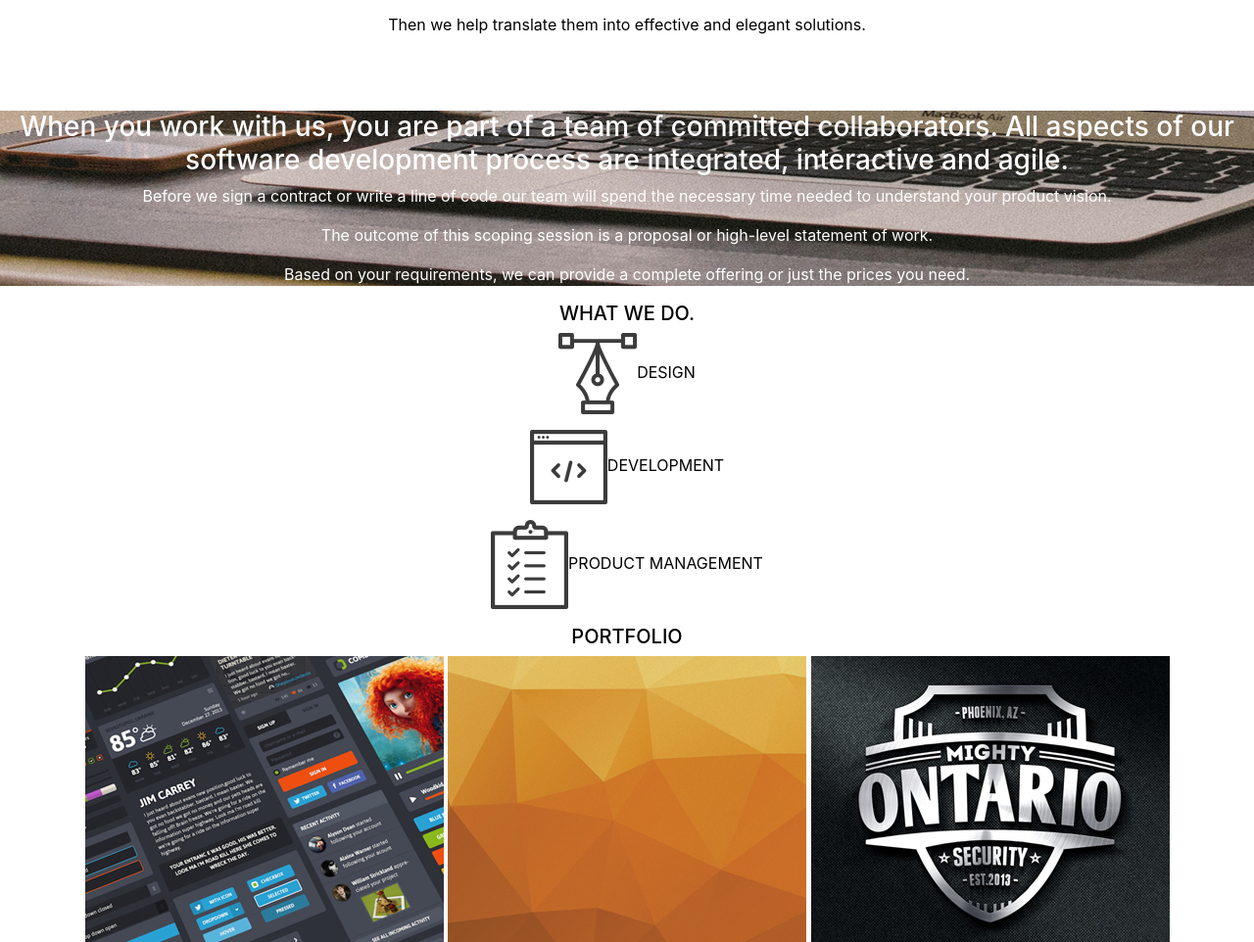
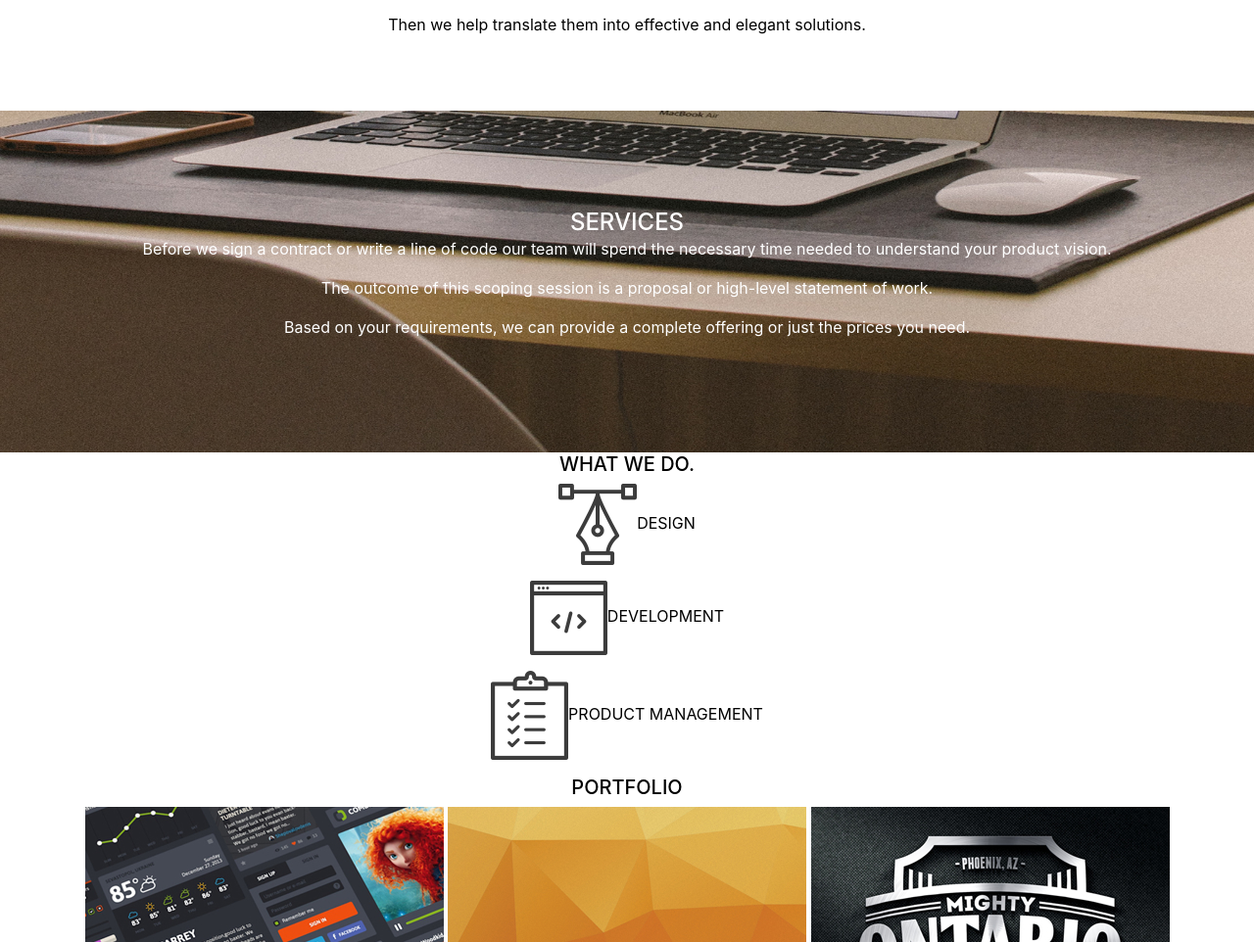
Before and after one commit to philipkariuki/delani-studio, a plain HTML site: page index.html in a window 1280 px wide. Shown: the part 1027-1989 px from the top of the page at 98% size. Drawn offline with nearby package versions, Linux system fonts and the light colour scheme.

Commit message:
Adds background-size: cover styling to make image fit

```diff
--- a/css/styles.css
+++ b/css/styles.css
@@ -9,6 +9,7 @@ body {
 	height: 100%;
 	padding-top: 320px;
 	padding-bottom: 220px;
+	background-size: cover;
 }
 .about {
 	color: black;
@@ -24,6 +25,9 @@ body {
 	width: 100%;
 	height: 100%;
 	cursor: url('../assets/mouse_click.png'), auto;
+	padding-top: 100px;
+	padding-bottom: 100px;
+	background-size: cover;
 }
 .serv {
 	width: 80%;
--- a/index.html
+++ b/index.html
@@ -14,7 +14,6 @@
 				<span class="intro">D</span>
 				<h1 class="sub-intro">WELCOME TO DELANI STUDIO</h1>
 				<h6 class="sub-title"> AMAZING PEOPLE ARE MAKING AMAZING DESIGNS IN FUN ENVIRONMENTS</h6>
-
 		</div>
 
 	</div>
@@ -27,7 +26,7 @@
 	</div>
 	<div class="services">
 		<div class="services-inner">
-		<h3>When you work with us, you are part of a team of committed collaborators. All aspects of our software development process are integrated, interactive and agile.</h3>
+		<h4 class="sub-title">SERVICES</h4>
 		<p>Before we sign a contract or write a line of code our team will spend the necessary time needed to understand your product vision.</p>
 		<p>The outcome of this scoping session is a proposal or high-level statement of work.</p>
 		<p>Based on your requirements, we can provide a complete offering or just the prices you need.</p>
```
